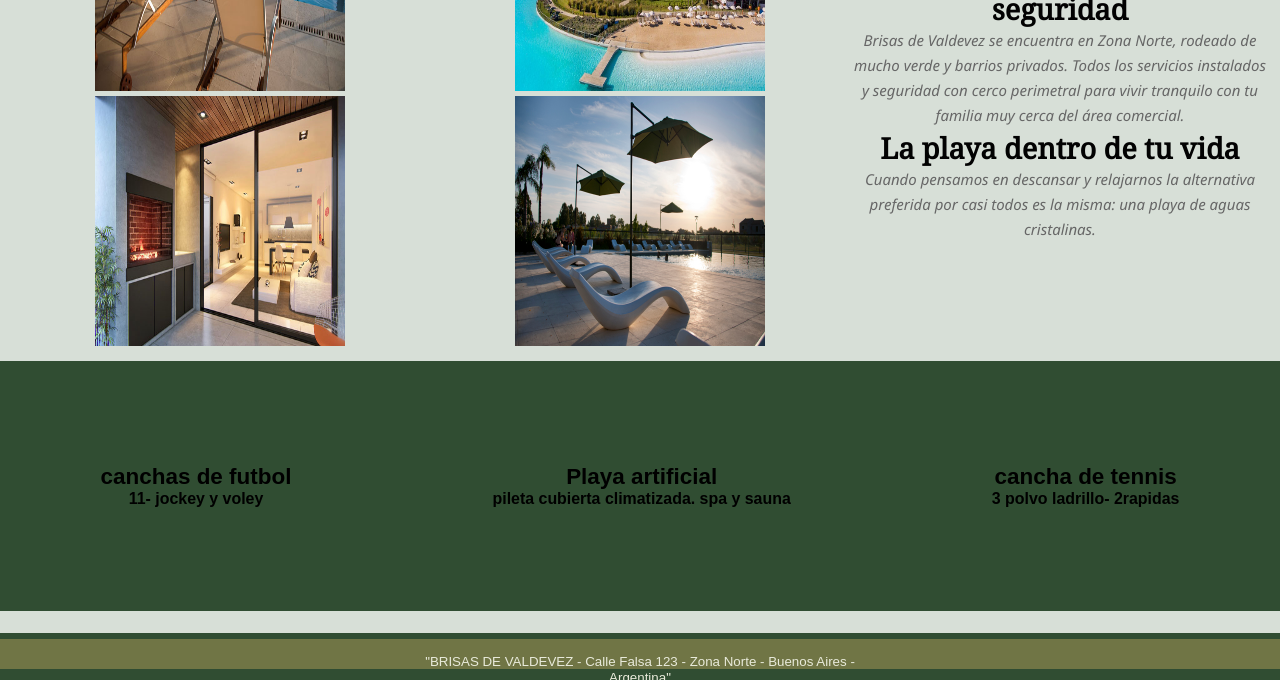
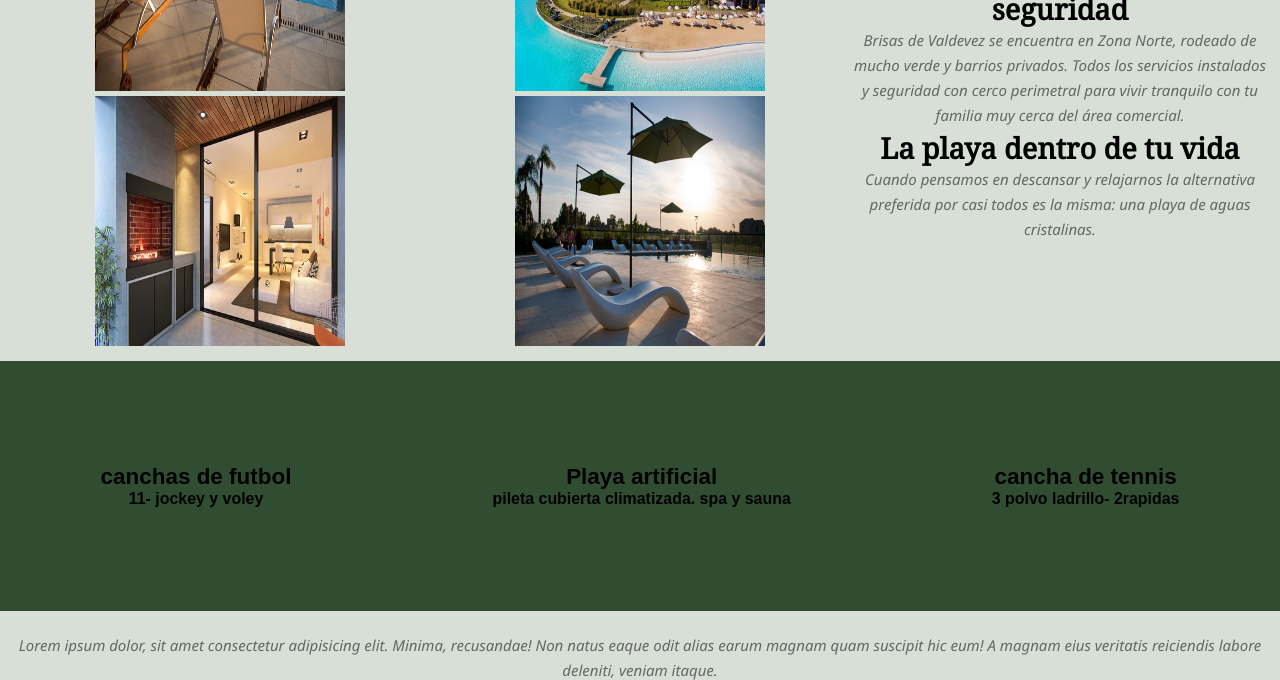
Before and after one commit to Maiiivazqz/Mi-Proyecto-bp, a plain HTML site: page index.html in a window 1280 px wide. Shown: the part 926-1606 px from the top of the page. Drawn offline with nearby package versions, Linux system fonts and the light colour scheme.

Commit message:
agregue texto

```diff
--- a/index.html
+++ b/index.html
@@ -78,6 +78,7 @@
 
     </main>
       <br>
+      <p>Lorem ipsum dolor, sit amet consectetur adipisicing elit. Minima, recusandae! Non natus eaque odit alias earum magnam quam suscipit hic eum! A magnam eius veritatis reiciendis labore deleniti, veniam itaque.</p>
     <FOOter class="footer">
       <div id="footer" class>
         <div class="w960">
```
